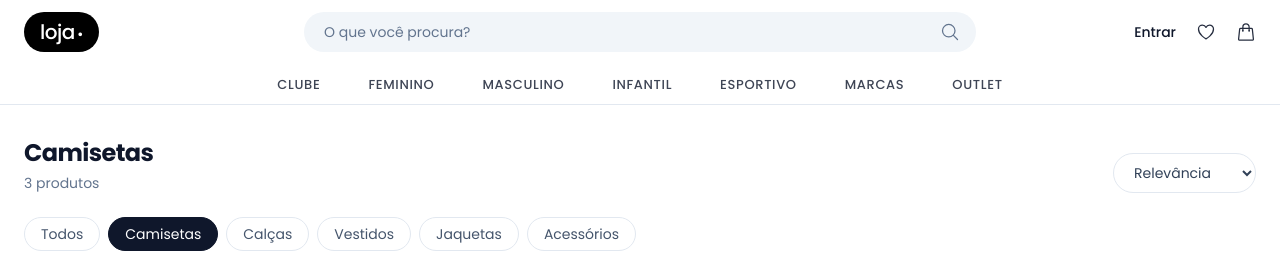
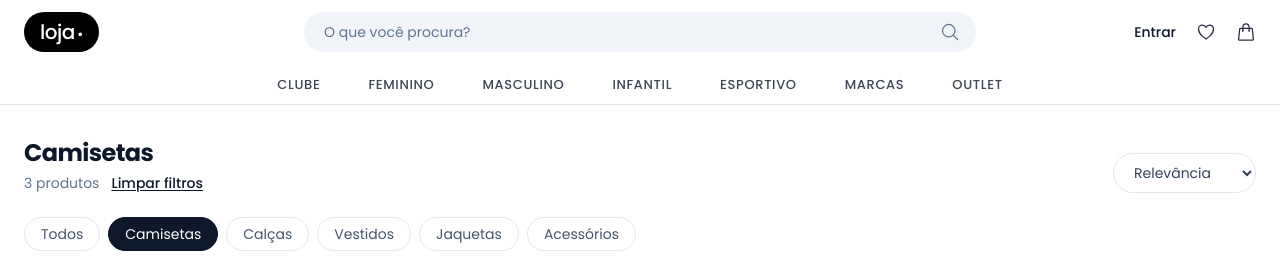
Before and after one commit to arthur-luiss/e-commerce-fast-model, a React (Vite) app: page /catalogo in a window 1280 px wide. Both pictures are taken after a click on the button "Camisetas". Shown: the top 263 px of the page. Built offline with nearby package versions, Linux system fonts and the light colour scheme.

Commit message:
feat(catalog): adiciona filtros por gênero, tamanho e promoção vindos da URL

```diff
--- a/src/pages/Catalog.jsx
+++ b/src/pages/Catalog.jsx
@@ -3,23 +3,34 @@ import { useSearchParams } from 'react-router-dom';
 import ProductCard from '../components/ProductCard';
 import { products, categories } from '../data/products';
 
+const capitalize = (s) => s.charAt(0).toUpperCase() + s.slice(1);
+
 export default function Catalog() {
   const [searchParams, setSearchParams] = useSearchParams();
   const [sort, setSort] = useState('relevance');
+
   const category = searchParams.get('categoria');
+  const genero = searchParams.get('genero');
+  const tamanho = searchParams.get('tamanho');
+  const promocao = searchParams.get('promocao') === '1';
   const rawSearch = searchParams.get('busca')?.trim() ?? '';
   const search = rawSearch.toLowerCase();
+
+  const hasFilters = Boolean(category || genero || tamanho || promocao || rawSearch);
 
   const visible = useMemo(() => {
     const list = products.filter(
       (p) =>
         (!category || p.category === category) &&
+        (!genero || p.gender === genero || p.gender === 'unissex') &&
+        (!tamanho || p.sizes.includes(tamanho)) &&
+        (!promocao || p.oldPrice) &&
         (!search || `${p.title} ${p.brand} ${p.category}`.toLowerCase().includes(search))
     );
     if (sort === 'price-asc') list.sort((a, b) => a.price - b.price);
     if (sort === 'price-desc') list.sort((a, b) => b.price - a.price);
     return list;
-  }, [category, search, sort]);
+  }, [category, genero, tamanho, promocao, search, sort]);
 
   const selectCategory = (cat) => {
     const next = new URLSearchParams(searchParams);
@@ -35,14 +46,33 @@ export default function Catalog() {
         : 'border-slate-200 text-slate-600 hover:border-slate-900 hover:text-slate-900'
     }`;
 
-  const title = rawSearch ? `Resultados para "${rawSearch}"` : (category ?? 'Todos os produtos');
+  const titleParts = [
+    genero && capitalize(genero),
+    category,
+    tamanho && `Tamanho ${tamanho}`,
+    promocao && 'Em promoção',
+  ].filter(Boolean);
+
+  const title = rawSearch
+    ? `Resultados para "${rawSearch}"`
+    : titleParts.join(' · ') || 'Todos os produtos';
 
   return (
     <div className="pb-20">
       <div className="mb-6 flex items-end justify-between gap-4">
         <div>
           <h1 className="text-2xl font-bold tracking-tight">{title}</h1>
-          <p className="mt-1 text-sm text-slate-500">{visible.length} produtos</p>
+          <p className="mt-1 text-sm text-slate-500">
+            {visible.length} produtos
+            {hasFilters && (
+              <button
+                onClick={() => setSearchParams({})}
+                className="ml-3 font-medium text-slate-900 underline underline-offset-2"
+              >
+                Limpar filtros
+              </button>
+            )}
+          </p>
         </div>
 
         <select
```
